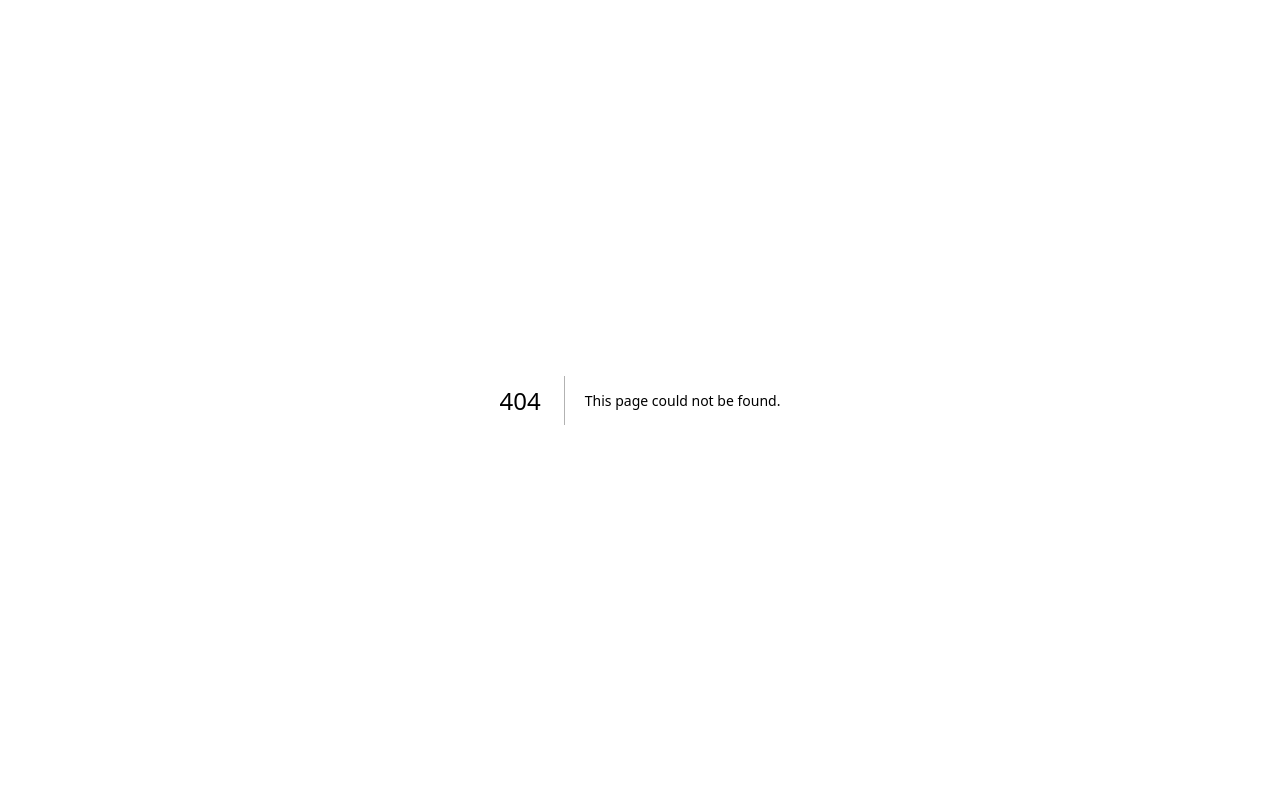
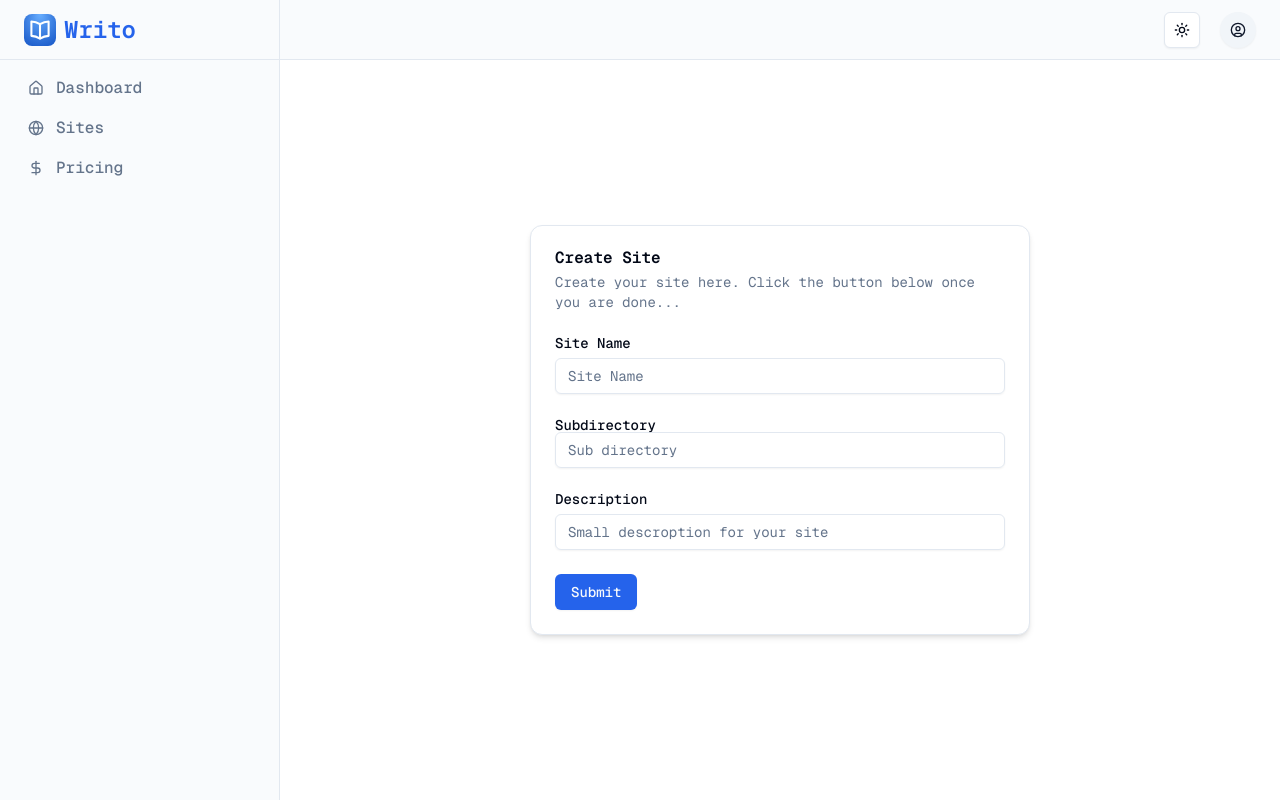
Before and after one commit to abhishekrch/writo, a Next.js app: page /dashboard/sites/new in a window 1280 px wide. Before the commit this address had no page. Built offline with nearby package versions, Linux system fonts and the light colour scheme.

Commit message:
feat(sites): create 'Create Site' page using shadcn components

```diff
--- /dev/null
+++ b/app/dashboard/sites/new/page.tsx
@@ -0,0 +1,45 @@
+import { Button } from "@/components/ui/button";
+import {
+  Card,
+  CardContent,
+  CardDescription,
+  CardFooter,
+  CardHeader,
+  CardTitle,
+} from "@/components/ui/card";
+import { Input } from "@/components/ui/input";
+import { Label } from "@/components/ui/label";
+
+export default function NewSiteRoute() {
+  return (
+    <div className="flex flex-col flex-1 items-center justify-center">
+      <Card className="w-full max-w-[500px] shadow-md">
+        <CardHeader>
+          <CardTitle>Create Site</CardTitle>
+          <CardDescription>
+            Create your site here. Click the button below once you are done...
+          </CardDescription>
+        </CardHeader>
+        <CardContent>
+          <div className="flex flex-col gap-y-6">
+            <div className="grid gap-2">
+              <Label>Site Name</Label>
+              <Input placeholder="Site Name" />
+            </div>
+            <div>
+              <Label>Subdirectory</Label>
+              <Input placeholder="Sub directory" />
+            </div>
+            <div className="grid gap-2">
+              <Label>Description</Label>
+              <Input placeholder="Small descroption for your site" />
+            </div>
+          </div>
+        </CardContent>
+        <CardFooter>
+          <Button>Submit</Button>
+        </CardFooter>
+      </Card>
+    </div>
+  );
+}
--- /dev/null
+++ b/components/ui/card.tsx
@@ -0,0 +1,92 @@
+import * as React from "react"
+
+import { cn } from "@/lib/utils"
+
+function Card({ className, ...props }: React.ComponentProps<"div">) {
+  return (
+    <div
+      data-slot="card"
+      className={cn(
+        "bg-card text-card-foreground flex flex-col gap-6 rounded-xl border py-6 shadow-sm",
+        className
+      )}
+      {...props}
+    />
+  )
+}
+
+function CardHeader({ className, ...props }: React.ComponentProps<"div">) {
+  return (
+    <div
+      data-slot="card-header"
+      className={cn(
+        "@container/card-header grid auto-rows-min grid-rows-[auto_auto] items-start gap-1.5 px-6 has-[data-slot=card-action]:grid-cols-[1fr_auto] [.border-b]:pb-6",
+        className
+      )}
+      {...props}
+    />
+  )
+}
+
+function CardTitle({ className, ...props }: React.ComponentProps<"div">) {
+  return (
+    <div
+      data-slot="card-title"
+      className={cn("leading-none font-semibold", className)}
+      {...props}
+    />
+  )
+}
+
+function CardDescription({ className, ...props }: React.ComponentProps<"div">) {
+  return (
+    <div
+      data-slot="card-description"
+      className={cn("text-muted-foreground text-sm", className)}
+      {...props}
+    />
+  )
+}
+
+function CardAction({ className, ...props }: React.ComponentProps<"div">) {
+  return (
+    <div
+      data-slot="card-action"
+      className={cn(
+        "col-start-2 row-span-2 row-start-1 self-start justify-self-end",
+        className
+      )}
+      {...props}
+    />
+  )
+}
+
+function CardContent({ className, ...props }: React.ComponentProps<"div">) {
+  return (
+    <div
+      data-slot="card-content"
+      className={cn("px-6", className)}
+      {...props}
+    />
+  )
+}
+
+function CardFooter({ className, ...props }: React.ComponentProps<"div">) {
+  return (
+    <div
+      data-slot="card-footer"
+      className={cn("flex items-center px-6 [.border-t]:pt-6", className)}
+      {...props}
+    />
+  )
+}
+
+export {
+  Card,
+  CardHeader,
+  CardFooter,
+  CardTitle,
+  CardAction,
+  CardDescription,
+  CardContent,
+}
--- /dev/null
+++ b/components/ui/input.tsx
@@ -0,0 +1,21 @@
+import * as React from "react"
+
+import { cn } from "@/lib/utils"
+
+function Input({ className, type, ...props }: React.ComponentProps<"input">) {
+  return (
+    <input
+      type={type}
+      data-slot="input"
+      className={cn(
+        "file:text-foreground placeholder:text-muted-foreground selection:bg-primary selection:text-primary-foreground dark:bg-input/30 border-input flex h-9 w-full min-w-0 rounded-md border bg-transparent px-3 py-1 text-base shadow-xs transition-[color,box-shadow] outline-none file:inline-flex file:h-7 file:border-0 file:bg-transparent file:text-sm file:font-medium disabled:pointer-events-none disabled:cursor-not-allowed disabled:opacity-50 md:text-sm",
+        "focus-visible:border-ring focus-visible:ring-ring/50 focus-visible:ring-[3px]",
+        "aria-invalid:ring-destructive/20 dark:aria-invalid:ring-destructive/40 aria-invalid:border-destructive",
+        className
+      )}
+      {...props}
+    />
+  )
+}
+
+export { Input }
--- /dev/null
+++ b/components/ui/label.tsx
@@ -0,0 +1,24 @@
+"use client"
+
+import * as React from "react"
+import * as LabelPrimitive from "@radix-ui/react-label"
+
+import { cn } from "@/lib/utils"
+
+function Label({
+  className,
+  ...props
+}: React.ComponentProps<typeof LabelPrimitive.Root>) {
+  return (
+    <LabelPrimitive.Root
+      data-slot="label"
+      className={cn(
+        "flex items-center gap-2 text-sm leading-none font-medium select-none group-data-[disabled=true]:pointer-events-none group-data-[disabled=true]:opacity-50 peer-disabled:cursor-not-allowed peer-disabled:opacity-50",
+        className
+      )}
+      {...props}
+    />
+  )
+}
+
+export { Label }
--- /dev/null
+++ b/components/ui/textarea.tsx
@@ -0,0 +1,18 @@
+import * as React from "react"
+
+import { cn } from "@/lib/utils"
+
+function Textarea({ className, ...props }: React.ComponentProps<"textarea">) {
+  return (
+    <textarea
+      data-slot="textarea"
+      className={cn(
+        "border-input placeholder:text-muted-foreground focus-visible:border-ring focus-visible:ring-ring/50 aria-invalid:ring-destructive/20 dark:aria-invalid:ring-destructive/40 aria-invalid:border-destructive dark:bg-input/30 flex field-sizing-content min-h-16 w-full rounded-md border bg-transparent px-3 py-2 text-base shadow-xs transition-[color,box-shadow] outline-none focus-visible:ring-[3px] disabled:cursor-not-allowed disabled:opacity-50 md:text-sm",
+        className
+      )}
+      {...props}
+    />
+  )
+}
+
+export { Textarea }
--- a/package.json
+++ b/package.json
@@ -11,6 +11,7 @@
   "dependencies": {
     "@kinde-oss/kinde-auth-nextjs": "^2.5.3",
     "@radix-ui/react-dropdown-menu": "^2.1.6",
+    "@radix-ui/react-label": "^2.1.2",
     "@radix-ui/react-slot": "^1.1.2",
     "class-variance-authority": "^0.7.1",
     "clsx": "^2.1.1",
```
Also changed, not shown: 1 other file (tests, documents, lock files or other folders).
